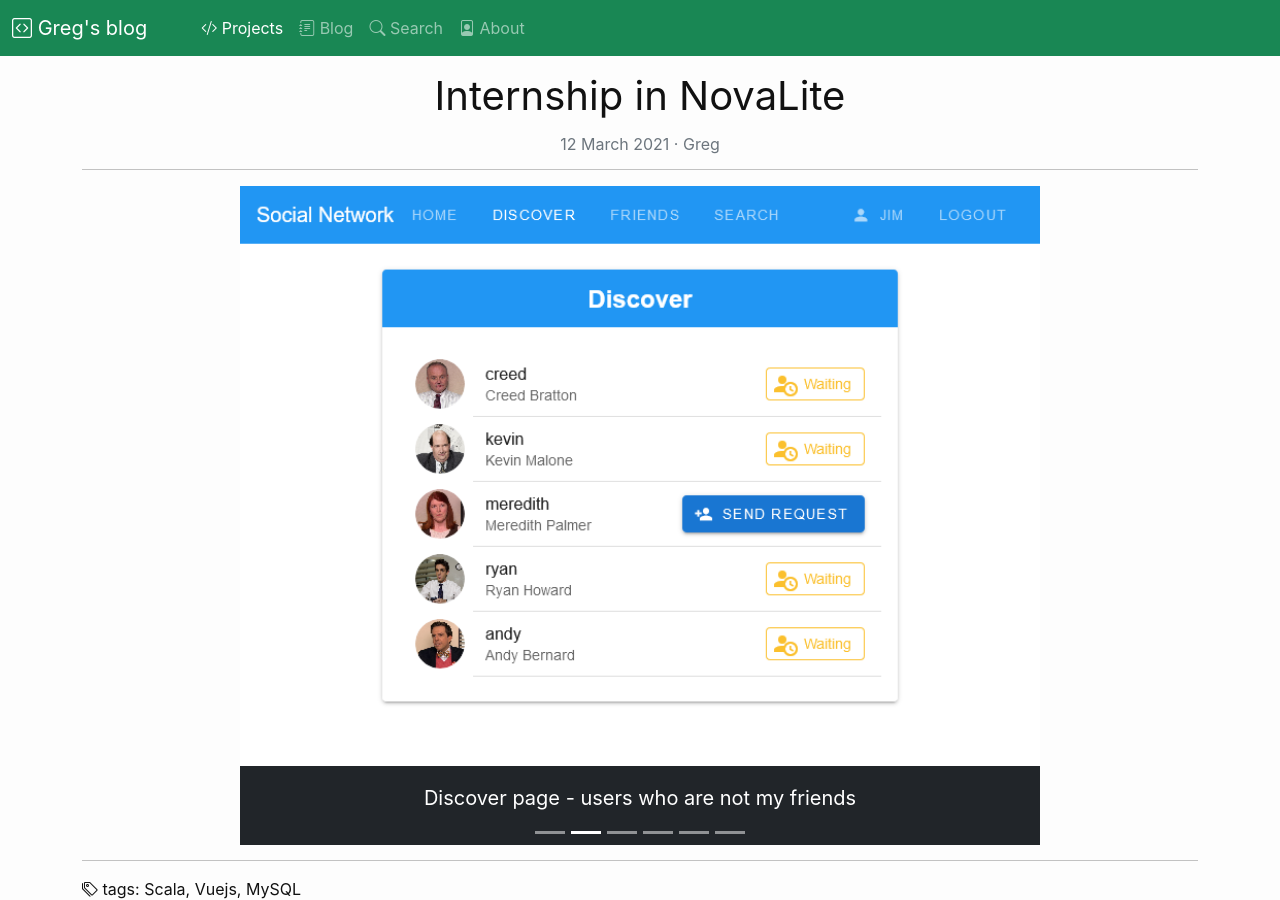
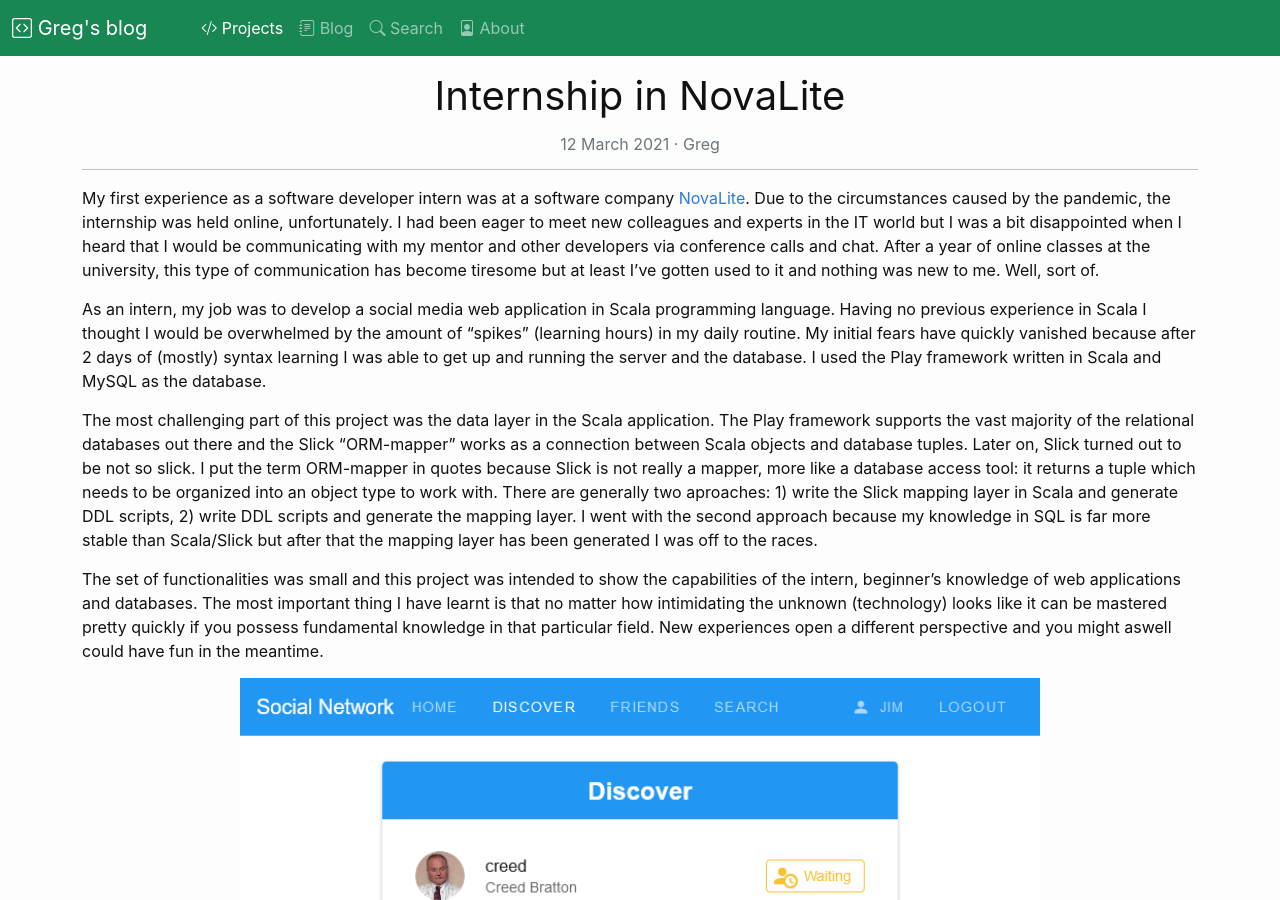
Before and after one commit to gregVader/gregvader.github.io, a Jekyll site: the page built from _projects/2021-03-12-social-network-scala.markdown, in a window 1280 px wide and 900 px high. Built offline with Jekyll 4.4.1, drawn with Linux system fonts in a browser that asks for light colours.

Commit message:
post: social nerwork scala

```diff
--- a/_projects/2021-03-12-social-network-scala.markdown
+++ b/_projects/2021-03-12-social-network-scala.markdown
@@ -20,10 +20,15 @@ pictures:
 excerpt: My first experience as a software developer intern at a company
 ---
 
+My first experience as a software developer intern was at a software company [NovaLite][novalitelink]. Due to the circumstances caused by the pandemic, the internship was held online, unfortunately. I had been eager to meet new colleagues and experts in the IT world but I was a bit disappointed when I heard that I would be communicating with my mentor and other developers via conference calls and chat. After a year of online classes at the university, this type of communication has become tiresome but at least I've gotten used to it and nothing was new to me. Well, sort of.
 
+As an intern, my job was to develop a social media web application in Scala programming language. Having no previous experience in Scala I thought I would be overwhelmed by the amount of "spikes" (learning hours) in my daily routine. My initial fears have quickly vanished because after 2 days of (mostly) syntax learning I was able to get up and running the server and the database. I used the Play framework written in Scala and MySQL as the database.
 
+The most challenging part of this project was the data layer in the Scala application. The Play framework supports the vast majority of the relational databases out there and the Slick "ORM-mapper" works as a connection between Scala objects and database tuples. Later on, Slick turned out to be not so slick. I put the term ORM-mapper in quotes because Slick is not really a mapper, more like a database access tool: it returns a tuple which needs to be organized into an object type to work with. There are generally two aproaches: 1) write the Slick mapping layer in Scala and generate DDL scripts, 2) write DDL scripts and generate the mapping layer. I went with the second approach because my knowledge in SQL is far more stable than Scala/Slick but after that the mapping layer has been generated I was off to the races.
 
+The set of functionalities was small and this project was intended to show the capabilities of the intern, beginner's knowledge of web applications and databases. The most important thing I have learnt is that no matter how intimidating the unknown (technology) looks like it can be mastered pretty quickly if you possess fundamental knowledge in that particular field. New experiences open a different perspective and you might aswell could have fun in the meantime.
 
 <!-- PICTURES -->
+{% include carousel.html %}
 
-{% include carousel.html %}
+[novalitelink]: https://www.novalite.rs/
```
